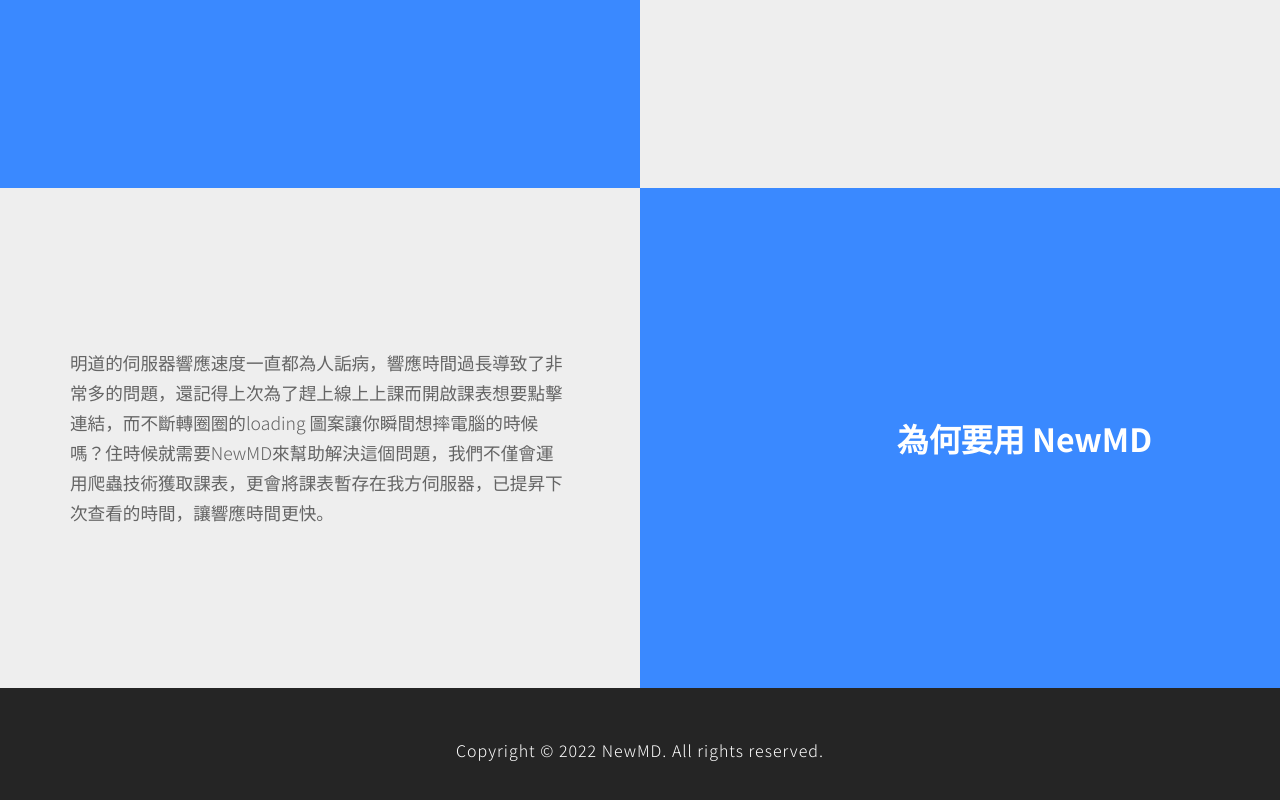
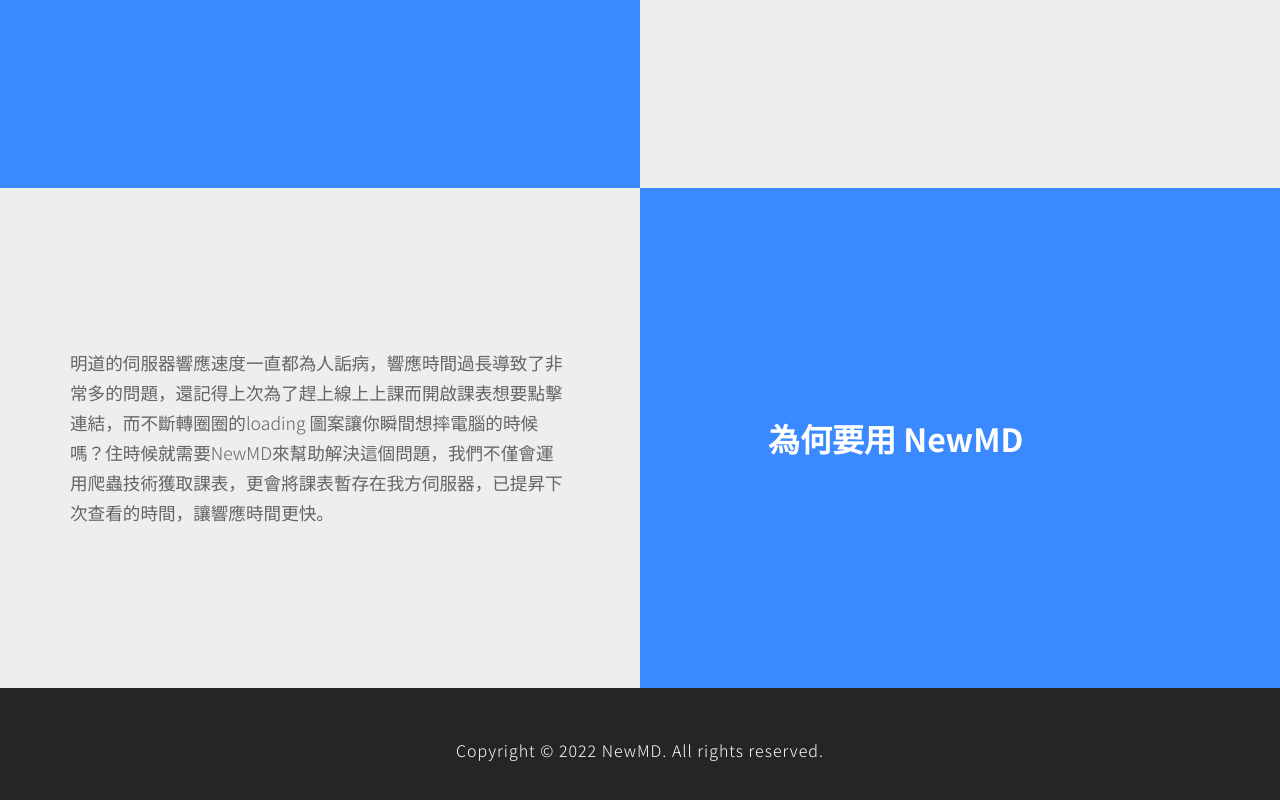
Before and after one commit to TakeUFlab/md-web, a Vue app: page / in a window 1280 px wide. Shown: the part 1112-1912 px from the top of the page. Built offline with nearby package versions, Linux system fonts and the light colour scheme.

Commit message:
fix: RWD bug

```diff
--- a/src/components/footerBlock.vue
+++ b/src/components/footerBlock.vue
@@ -7,7 +7,7 @@
 
 <style lang="scss" scoped>
 .footer {
-  padding: 50px 0;
+  padding: 50px 10px;
   background-color: #252525;
   h3 {
     font-size: 1rem;
--- a/src/pages/home/components/content.temp.vue
+++ b/src/pages/home/components/content.temp.vue
@@ -44,7 +44,8 @@
     background-color: #3a89ff;
     display: flex;
     align-items: center;
-    padding: 0 10% 0 0;
+    padding: 0 10%;
+    flex-direction: v-bind(revertCss);
     justify-content: flex-end;
   }
   .description {
@@ -66,6 +67,7 @@
   }
   @include pad {
     flex-direction: column;
+    min-height: auto;
     .title,
     .description {
       width: 100%;
```
